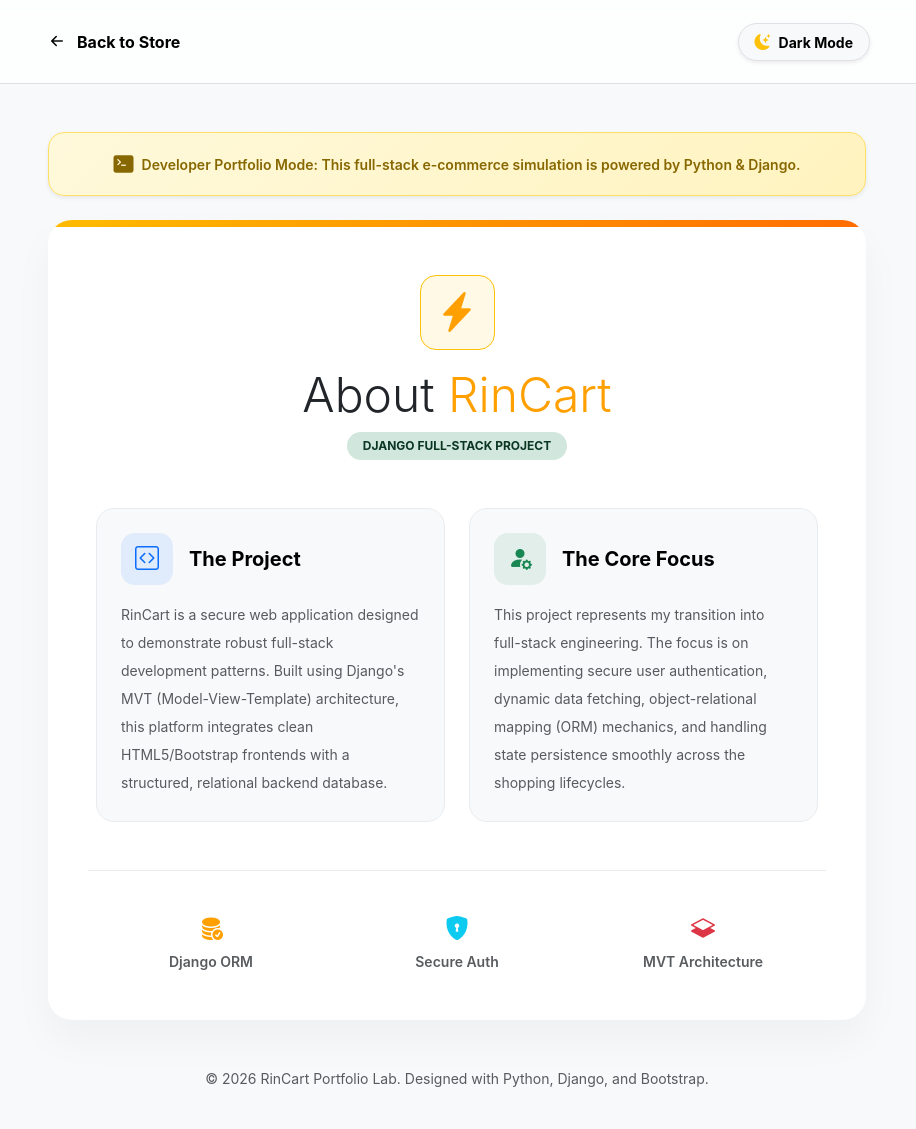
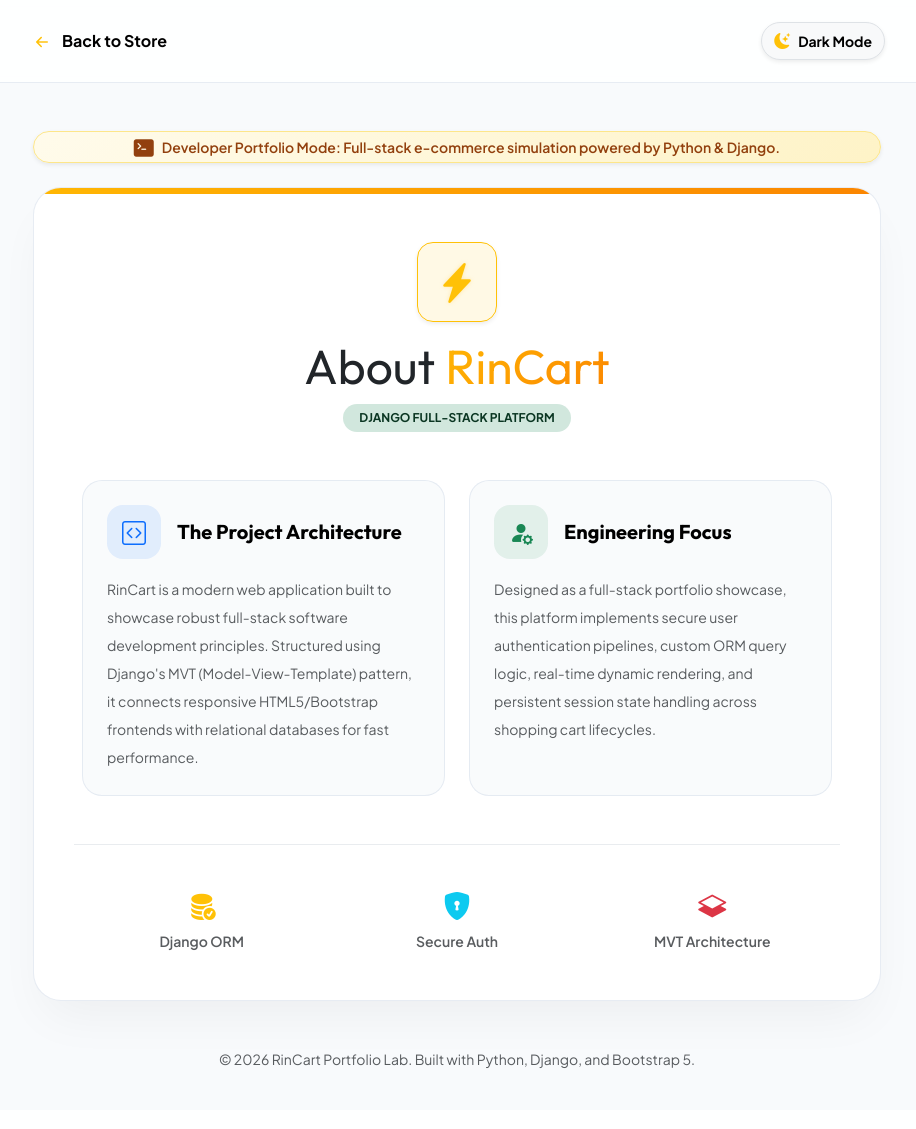
Before and after one commit to nihalyp/Rincart, a Django app: page /about/ in a window 1280 px wide. Shown: the whole page, without its empty margins (183-1099 px from the left). After the commit the page ends 1069 px from the top, so only its background shows below. Run offline with Django 5.2, Linux system fonts and the light colour scheme.

Commit message:
Revise About Us page with styling and content updates
Updated the About Us page with new styles, improved text, and added Google Fonts. Enhanced the dark mode functionality and refined the layout for better user experience.

```diff
--- a/rincartapp/templates/about.html
+++ b/rincartapp/templates/about.html
@@ -3,159 +3,216 @@
 <head>
     <meta charset="UTF-8">
     <meta name="viewport" content="width=device-width, initial-scale=1.0">
-    <title>About Us - RinCart</title>
-    <!-- Bootstrap 5.3.3 CSS -->
+    <title>About Us — RinCart</title>
+
+    <!-- 🔤 Google Fonts -->
+    <link rel="preconnect" href="https://fonts.googleapis.com">
+    <link rel="preconnect" href="https://fonts.gstatic.com" crossorigin>
+    <link href="https://fonts.googleapis.com/css2?family=Outfit:wght@400;500;600;700;800&family=Plus+Jakarta+Sans:wght@400;500;600;700&display=swap" rel="stylesheet">
+
+    <!-- 🎨 Bootstrap 5.3.3 & Icons -->
     <link href="https://cdn.jsdelivr.net/npm/bootstrap@5.3.3/dist/css/bootstrap.min.css" rel="stylesheet">
-    <!-- Bootstrap Icons -->
     <link href="https://cdn.jsdelivr.net/npm/bootstrap-icons@1.11.3/font/bootstrap-icons.min.css" rel="stylesheet">
 
     <style>
-        /* Modern Premium Aesthetics */
+        :root {
+            --brand-gold: #ffb703;
+            --brand-orange: #fb8500;
+            --brand-gradient: linear-gradient(135deg, #ffb703 0%, #fb8500 100%);
+            --brand-glow: rgba(255, 183, 3, 0.25);
+
+            --bg-light: #f8fafc;
+            --bg-dark: #030712;
+
+            --card-light: #ffffff;
+            --card-dark: #0f172a;
+
+            --border-light: rgba(226, 232, 240, 0.8);
+            --border-dark: rgba(255, 255, 255, 0.08);
+
+            --transition-smooth: all 0.35s cubic-bezier(0.34, 1.56, 0.64, 1);
+        }
+
         body {
-            font-family: 'Inter', system-ui, -apple-system, sans-serif;
-            background-color: #f8f9fa;
-            transition: background-color 0.4s ease;
+            font-family: 'Plus Jakarta Sans', sans-serif;
+            background-color: var(--bg-light);
+            color: #0f172a;
+            transition: background-color 0.4s ease, color 0.4s ease;
+            overflow-x: hidden;
         }
 
         [data-bs-theme="dark"] body {
-            background-color: #0f111a;
+            background-color: var(--bg-dark) !important;
+            color: #f8fafc !important;
         }
 
-        /* Smooth UI Transitions */
-        body, .card, .btn, .icon-box, .badge-banner {
-            transition: all 0.3s cubic-bezier(0.4, 0, 0.2, 1);
+        h1, h2, h3, h4, h5, h6 {
+            font-family: 'Outfit', sans-serif;
         }
 
-        /* Glassmorphism Header */
+        /* Modern Glass Header */
         .glass-header {
-            background: rgba(255, 255, 255, 0.75);
-            backdrop-filter: blur(10px);
-            -webkit-backdrop-filter: blur(10px);
-            border: 1px solid rgba(255, 255, 255, 0.25);
-        }
-        [data-bs-theme="dark"] .glass-header {
-            background: rgba(18, 20, 32, 0.75);
-            border: 1px solid rgba(255, 255, 255, 0.05);
+            background: rgba(255, 255, 255, 0.85);
+            backdrop-filter: blur(16px);
+            -webkit-backdrop-filter: blur(16px);
+            border-bottom: 1px solid var(--border-light);
+            transition: var(--transition-smooth);
         }
 
-        /* Custom Warning Banner */
-        .badge-banner {
-            background: linear-gradient(135deg, #fff9db, #fff3bf);
-            border: 1px solid #ffe066;
-            color: #876700;
-        }
-        [data-bs-theme="dark"] .badge-banner {
-            background: linear-gradient(135deg, #2c2405, #1e1903);
-            border: 1px solid #fcc419;
-            color: #ffd43b;
+        [data-bs-theme="dark"] .glass-header {
+            background: rgba(15, 23, 42, 0.85);
+            border-bottom: 1px solid var(--border-dark);
         }
 
-        /* Giant Premium Card Container */
-        .main-card {
-            border: none;
-            border-radius: 24px;
-            background: #ffffff;
-            box-shadow: 0 20px 40px rgba(0,0,0,0.04);
-            overflow: hidden;
-        }
-        [data-bs-theme="dark"] .main-card {
-            background: #161925;
-            box-shadow: 0 20px 40px rgba(0,0,0,0.3);
+        /* Disclaimer Ribbon Banner */
+        .badge-banner {
+            background: linear-gradient(135deg, #fffbeb 0%, #fef3c7 100%);
+            border: 1px solid #fde68a;
+            color: #92400e;
+            transition: var(--transition-smooth);
         }
 
-        /* Interactive Grid Content Blocks */
-        .feature-box {
-            border-radius: 18px;
-            background: #f8f9fa;
-            border: 1px solid #e9ecef;
-        }
-        .feature-box:hover {
-            transform: translateY(-5px);
-            box-shadow: 0 12px 24px rgba(0,0,0,0.05);
-            border-color: #ff9f00;
-        }
-        [data-bs-theme="dark"] .feature-box {
-            background: #1f2335;
-            border: 1px solid #2a2f45;
-        }
-        [data-bs-theme="dark"] .feature-box:hover {
-            box-shadow: 0 12px 24px rgba(0,0,0,0.25);
-            border-color: #ff9f00;
+        [data-bs-theme="dark"] .badge-banner {
+            background: linear-gradient(135deg, rgba(245, 158, 11, 0.15) 0%, rgba(217, 119, 6, 0.08) 100%);
+            border: 1px solid rgba(245, 158, 11, 0.25);
+            color: #fef08a;
         }
 
-        /* Dynamic Graphic Badges */
+        /* Showcase Main Card */
+        .main-card {
+            border: 1px solid var(--border-light);
+            border-radius: 28px;
+            background: var(--card-light);
+            box-shadow: 0 25px 50px -12px rgba(0, 0, 0, 0.05);
+            overflow: hidden;
+            transition: var(--transition-smooth);
+        }
+
+        [data-bs-theme="dark"] .main-card {
+            background: var(--card-dark);
+            border-color: var(--border-dark);
+            box-shadow: 0 25px 50px -12px rgba(0, 0, 0, 0.5);
+        }
+
+        /* Interactive Feature Cards */
+        .feature-box {
+            border-radius: 20px;
+            background: rgba(248, 250, 252, 0.8);
+            border: 1px solid var(--border-light);
+            transition: var(--transition-smooth);
+        }
+
+        .feature-box:hover {
+            transform: translateY(-6px);
+            box-shadow: 0 20px 30px -10px var(--brand-glow);
+            border-color: var(--brand-gold);
+        }
+
+        [data-bs-theme="dark"] .feature-box {
+            background: rgba(30, 41, 59, 0.5);
+            border-color: var(--border-dark);
+        }
+
+        [data-bs-theme="dark"] .feature-box:hover {
+            background: rgba(30, 41, 59, 0.9);
+            box-shadow: 0 20px 30px -10px rgba(0, 0, 0, 0.5);
+            border-color: var(--brand-gold);
+        }
+
+        /* Custom Brand Color Helpers */
+        .text-brand {
+            background: var(--brand-gradient);
+            -webkit-background-clip: text;
+            -webkit-text-fill-color: transparent;
+        }
+
+        .bg-brand-gradient {
+            background: var(--brand-gradient);
+        }
+
         .icon-box {
-            width: 52px;
-            height: 52px;
+            width: 54px;
+            height: 54px;
             display: flex;
             align-items: center;
             justify-content: center;
-            border-radius: 14px;
+            border-radius: 16px;
+            transition: var(--transition-smooth);
         }
 
-        /* Custom Branding Color Rules */
-        .text-brand {
-            color: #ff9f00 !important;
+        .animate-bolt {
+            animation: pulse 2.2s infinite ease-in-out;
         }
-        .bg-brand-gradient {
-            background: linear-gradient(135deg, #ffbc00, #ff6c00);
+
+        @keyframes pulse {
+            0%, 100% { transform: scale(1); filter: drop-shadow(0 0 2px var(--brand-glow)); }
+            50% { transform: scale(1.1); filter: drop-shadow(0 0 10px var(--brand-gold)); }
+        }
+
+        .btn-theme-toggle {
+            transition: var(--transition-smooth);
+        }
+
+        .btn-theme-toggle:hover {
+            transform: scale(1.05);
         }
     </style>
 </head>
 <body class="min-vh-100 d-flex flex-column">
 
-    <!-- Top Sticky Glass Navigation -->
-    <nav class="navbar sticky-top glass-header border-bottom py-3 mb-4 mb-md-5">
-        <div class="container" style="max-width: 850px;">
+    <!-- 🔝 Top Glass Navigation Bar -->
+    <nav class="navbar sticky-top glass-header py-3 mb-4 mb-md-5">
+        <div class="container" style="max-width: 880px;">
             <a href="javascript:history.back()" class="btn btn-link link-body-emphasis text-decoration-none fw-bold d-flex align-items-center gap-2 px-0">
-                <i class="bi bi-arrow-left-short fs-4"></i> Back to Store
+                <i class="bi bi-arrow-left-short fs-4 text-warning"></i>
+                <span>Back to Store</span>
             </a>
 
-            <button id="darkModeToggle" class="btn btn-light border rounded-pill px-3 d-flex align-items-center gap-2 shadow-sm">
+            <button id="darkModeToggle" class="btn btn-theme-toggle btn-light border rounded-pill px-3.5 py-1.5 d-flex align-items-center gap-2 shadow-sm">
                 <i id="darkModeIcon" class="bi bi-moon-stars-fill text-warning"></i>
                 <span id="darkModeText" class="small fw-bold">Dark Mode</span>
             </button>
         </div>
     </nav>
 
-    <!-- Main Content Area -->
-    <div class="container my-auto px-3" style="max-width: 850px;">
+    <!-- 📦 Main Showcase Container -->
+    <div class="container my-auto px-3" style="max-width: 880px;">
 
-        <!-- Live Alert Disclaimer Widget -->
-        <div class="badge-banner p-3 rounded-4 mb-4 text-center shadow-sm d-flex align-items-center justify-content-center gap-2">
+        <!-- Live Portfolio Alert -->
+        <div class="badge-banner p-3.5 rounded-4 mb-4 text-center shadow-sm d-flex align-items-center justify-content-center gap-2">
             <i class="bi bi-terminal-fill fs-5"></i>
-            <span class="small fw-semibold">Developer Portfolio Mode: This full-stack e-commerce simulation is powered by Python & Django.</span>
+            <span class="small fw-semibold">Developer Portfolio Mode: Full-stack e-commerce simulation powered by Python & Django.</span>
         </div>
 
-        <!-- Premium Showcase Card -->
+        <!-- Premium Card Block -->
         <div class="card main-card mb-5">
-            <!-- Decorative Branding Gradient Header Accent -->
-            <div class="bg-brand-gradient" style="height: 7px; width: 100%;"></div>
+            <!-- Accent Top Line -->
+            <div class="bg-brand-gradient" style="height: 6px; width: 100%;"></div>
 
             <div class="card-body p-4 p-md-5">
 
-                <!-- Center Hero Section -->
+                <!-- Hero Section Header -->
                 <div class="text-center mb-5">
-                    <div class="d-inline-flex align-items-center justify-content-center bg-warning bg-opacity-10 p-3 rounded-4 mb-3 border border-warning border-opacity-20" style="width: 75px; height: 75px;">
-                        <i class="bi bi-lightning-charge-fill fs-1 text-brand"></i>
+                    <div class="d-inline-flex align-items-center justify-content-center bg-warning bg-opacity-10 p-3 rounded-4 mb-3 border border-warning border-opacity-20 shadow-sm" style="width: 80px; height: 80px;">
+                        <i class="bi bi-lightning-charge-fill fs-1 text-warning animate-bolt"></i>
                     </div>
-                    <h1 class="display-5 fw-extrabold mb-2 tracking-tight">About <span class="text-brand fw-black">RinCart</span></h1>
-                    <span class="badge bg-success-subtle text-success-emphasis rounded-pill px-3 py-2 text-uppercase fw-bold letter-spacing">Django Full-Stack Project</span>
+                    <h1 class="display-5 fw-extrabold mb-2 tracking-tight">About <span class="text-brand">RinCart</span></h1>
+                    <span class="badge bg-success-subtle text-success-emphasis rounded-pill px-3 py-2 text-uppercase fw-bold letter-spacing">Django Full-Stack Platform</span>
                 </div>
 
-                <!-- Feature Split Grid Box Blocks -->
+                <!-- Features Split Grid -->
                 <div class="row g-4">
-                    <!-- Column 1: Project Overview -->
+                    <!-- Column 1: Project Scope -->
                     <div class="col-md-6">
                         <div class="feature-box p-4 h-100">
                             <div class="d-flex align-items-center gap-3 mb-3">
                                 <div class="icon-box bg-primary bg-opacity-10 text-primary">
                                     <i class="bi bi-code-square fs-4"></i>
                                 </div>
-                                <h3 class="h5 fw-bold m-0 text-body-emphasis">The Project</h3>
+                                <h3 class="h5 fw-bold m-0 text-body-emphasis">The Project Architecture</h3>
                             </div>
                             <p class="text-body-secondary small mb-0 lh-lg">
-                                RinCart is a secure web application designed to demonstrate robust full-stack development patterns. Built using Django's MVT (Model-View-Template) architecture, this platform integrates clean HTML5/Bootstrap frontends with a structured, relational backend database.
+                                RinCart is a modern web application built to showcase robust full-stack software development principles. Structured using Django's MVT (Model-View-Template) pattern, it connects responsive HTML5/Bootstrap frontends with relational databases for fast performance.
                             </p>
                         </div>
                     </div>
@@ -167,27 +224,27 @@
                                 <div class="icon-box bg-success bg-opacity-10 text-success">
                                     <i class="bi bi-person-fill-gear fs-4"></i>
                                 </div>
-                                <h3 class="h5 fw-bold m-0 text-body-emphasis">The Core Focus</h3>
+                                <h3 class="h5 fw-bold m-0 text-body-emphasis">Engineering Focus</h3>
                             </div>
                             <p class="text-body-secondary small mb-0 lh-lg">
-                                This project represents my transition into full-stack engineering. The focus is on implementing secure user authentication, dynamic data fetching, object-relational mapping (ORM) mechanics, and handling state persistence smoothly across the shopping lifecycles.
+                                Designed as a full-stack portfolio showcase, this platform implements secure user authentication pipelines, custom ORM query logic, real-time dynamic rendering, and persistent session state handling across shopping cart lifecycles.
                             </p>
                         </div>
                     </div>
                 </div>
 
-                <!-- Footer Architectural Values -->
+                <!-- Footer Feature Indicators -->
                 <div class="row text-center mt-5 pt-4 border-top border-light-subtle g-3">
                     <div class="col-4">
-                        <div class="fw-bold fs-4 text-brand"><i class="bi bi-database-fill-check"></i></div>
+                        <div class="fw-bold fs-3 text-warning"><i class="bi bi-database-fill-check"></i></div>
                         <p class="small text-muted fw-semibold mt-1 mb-0">Django ORM</p>
                     </div>
                     <div class="col-4">
-                        <div class="fw-bold fs-4 text-info"><i class="bi bi-shield-lock-fill"></i></div>
+                        <div class="fw-bold fs-3 text-info"><i class="bi bi-shield-lock-fill"></i></div>
                         <p class="small text-muted fw-semibold mt-1 mb-0">Secure Auth</p>
                     </div>
                     <div class="col-4">
-                        <div class="fw-bold fs-4 text-danger"><i class="bi bi-layers-half"></i></div>
+                        <div class="fw-bold fs-3 text-danger"><i class="bi bi-layers-half"></i></div>
                         <p class="small text-muted fw-semibold mt-1 mb-0">MVT Architecture</p>
                     </div>
                 </div>
@@ -195,31 +252,25 @@
             </div>
         </div>
 
-        <!-- Universal Project Tagline -->
-        <p class="text-center text-muted small pb-4">&copy; 2026 RinCart Portfolio Lab. Designed with Python, Django, and Bootstrap.</p>
+        <!-- Universal Footer -->
+        <p class="text-center text-muted small pb-4">&copy; 2026 RinCart Portfolio Lab. Built with Python, Django, and Bootstrap 5.</p>
     </div>
 
-    <!-- Core Interactive Theme Controller Script -->
+    <!-- 💡 Dark Mode State Controller Script -->
     <script>
         const toggleBtn = document.getElementById('darkModeToggle');
         const themeIcon = document.getElementById('darkModeIcon');
         const themeText = document.getElementById('darkModeText');
         const htmlElement = document.documentElement;
 
-        // Load and check state engine configuration
-        const savedTheme = localStorage.getItem('theme');
-        if (savedTheme) {
-            htmlElement.setAttribute('data-bs-theme', savedTheme);
-            updateButton(savedTheme);
-        }
+        // Load & Sync Theme Engine
+        const savedTheme = localStorage.getItem('theme') || 'light';
+        htmlElement.setAttribute('data-bs-theme', savedTheme);
+        updateButton(savedTheme);
 
         toggleBtn.addEventListener('click', () => {
             const currentTheme = htmlElement.getAttribute('data-bs-theme');
-            let newTheme = 'light';
-
-            if (currentTheme === 'light' || !currentTheme) {
-                newTheme = 'dark';
-            }
+            const newTheme = currentTheme === 'dark' ? 'light' : 'dark';
 
             htmlElement.setAttribute('data-bs-theme', newTheme);
             localStorage.setItem('theme', newTheme);
```
